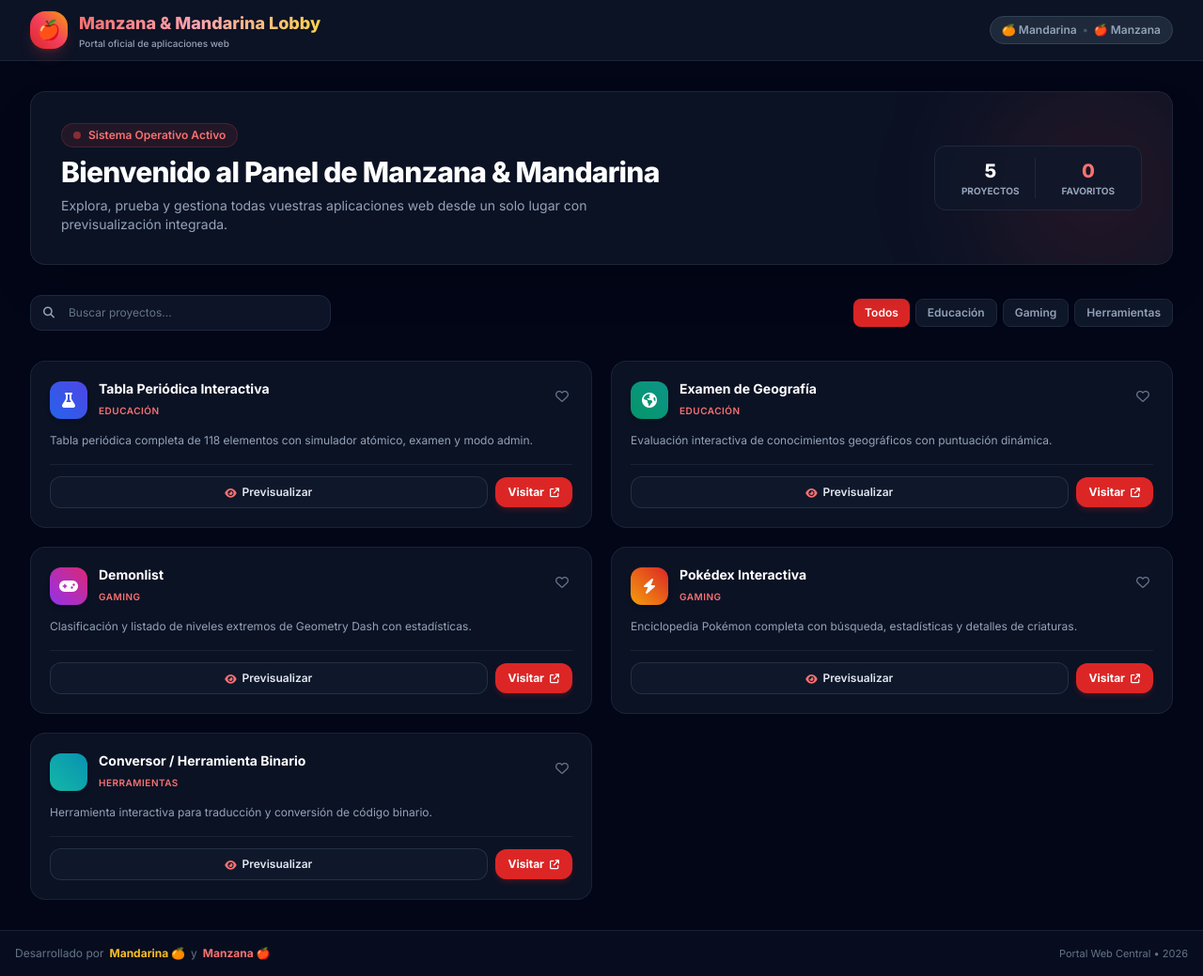
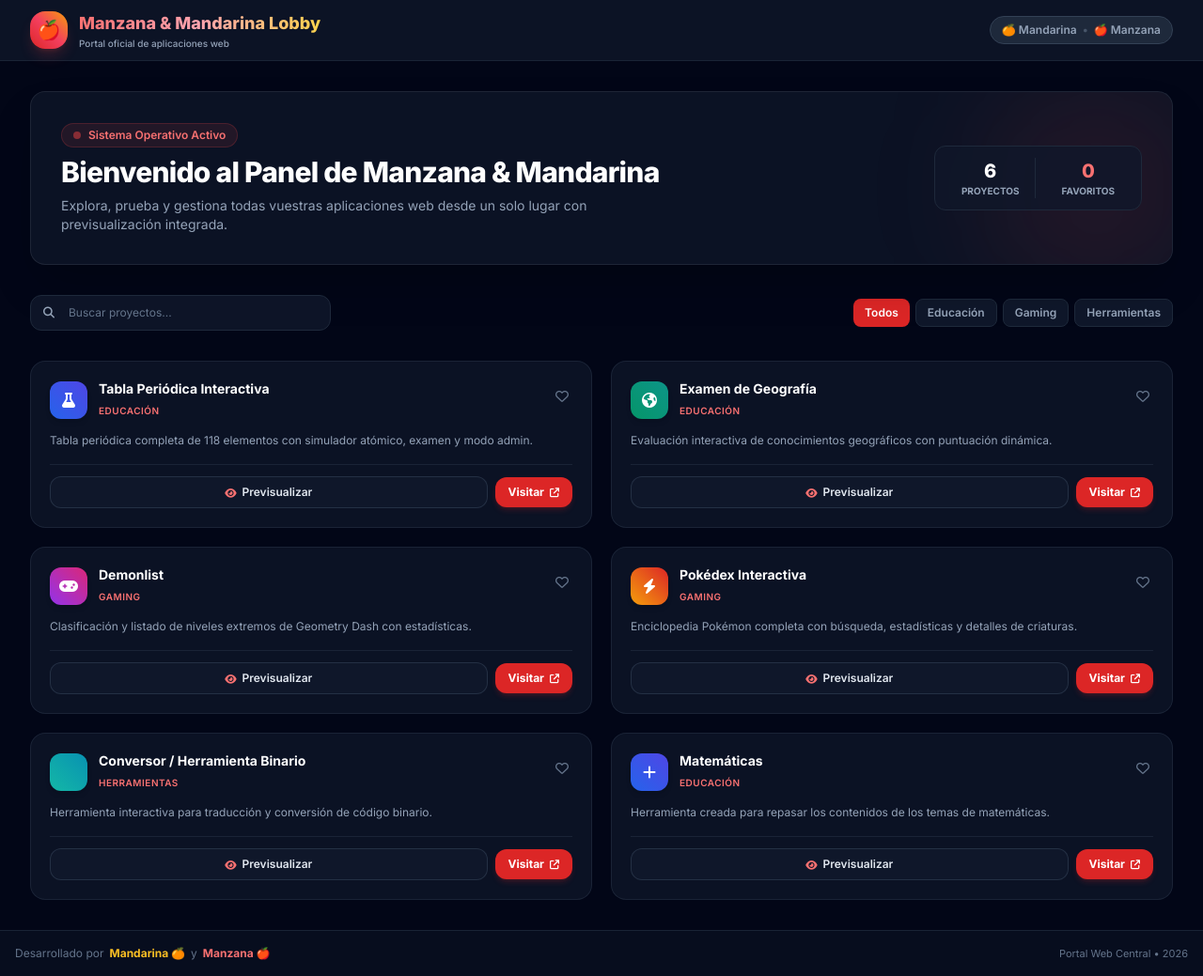
Before and after one commit to flxnowgames-tech/lobby, a plain HTML site: page index.html in a window 1280 px wide. Shown: the whole page at 94% size. Drawn offline with nearby package versions, Linux system fonts and the light colour scheme.

```diff
--- a/index.html
+++ b/index.html
@@ -216,7 +216,17 @@
                 icon: "fa-binary",
                 color: "from-teal-500 to-cyan-600",
                 favorite: false
-            }
+            },
+            {
+                id: 6,
+                name: "Matemáticas",
+                desc: "Herramienta creada para repasar los contenidos de los temas de matemáticas.",
+                url: "https://beamish-caramel-6884d7.netlify.app/",
+                category: "Educación",
+                icon: "fa-plus",
+                color: "from-blue-600 to-indigo-600",
+                favorite: false
+            },
         ];
 
         let currentFilter = 'all';
```
